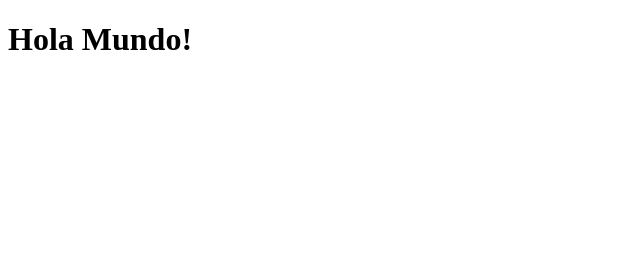
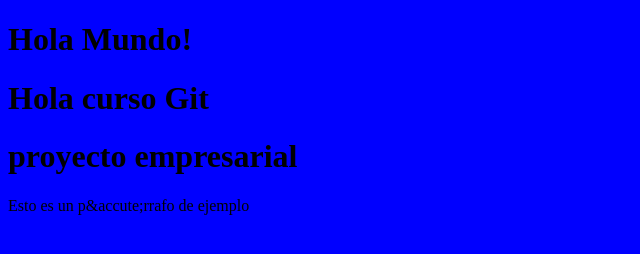
Before and after one commit to mariogl13/CursoGit, a plain HTML site: page index.html in a window 1280 px wide. Shown: the whole page, without its empty margins (0-640 px from the left). Drawn offline with Linux system fonts and the light colour scheme.

Commit message:
parrafo y tamaño fuente

```diff
--- /dev/null
+++ b/css/estilos.css
@@ -0,0 +1,3 @@
+body{
+    background-color: #00F;
+}
--- a/index.html
+++ b/index.html
@@ -3,8 +3,13 @@
     <head>
         <meta charset="utf-8" />
         <title>Hola Mundo!</title>
+        <link rel="stylesheet" href="css/estilos.css" type="text/css">
     </head>
     <body>
         <h1>Hola Mundo!</h1>
+        <h1>Hola curso Git</h1>
+        <h1>proyecto empresarial</h1>
+
+        <p>Esto es un p&accute;rrafo de ejemplo</p>
     </body>
 </html>
```
Also changed, not shown: js/javascript.js (added).
